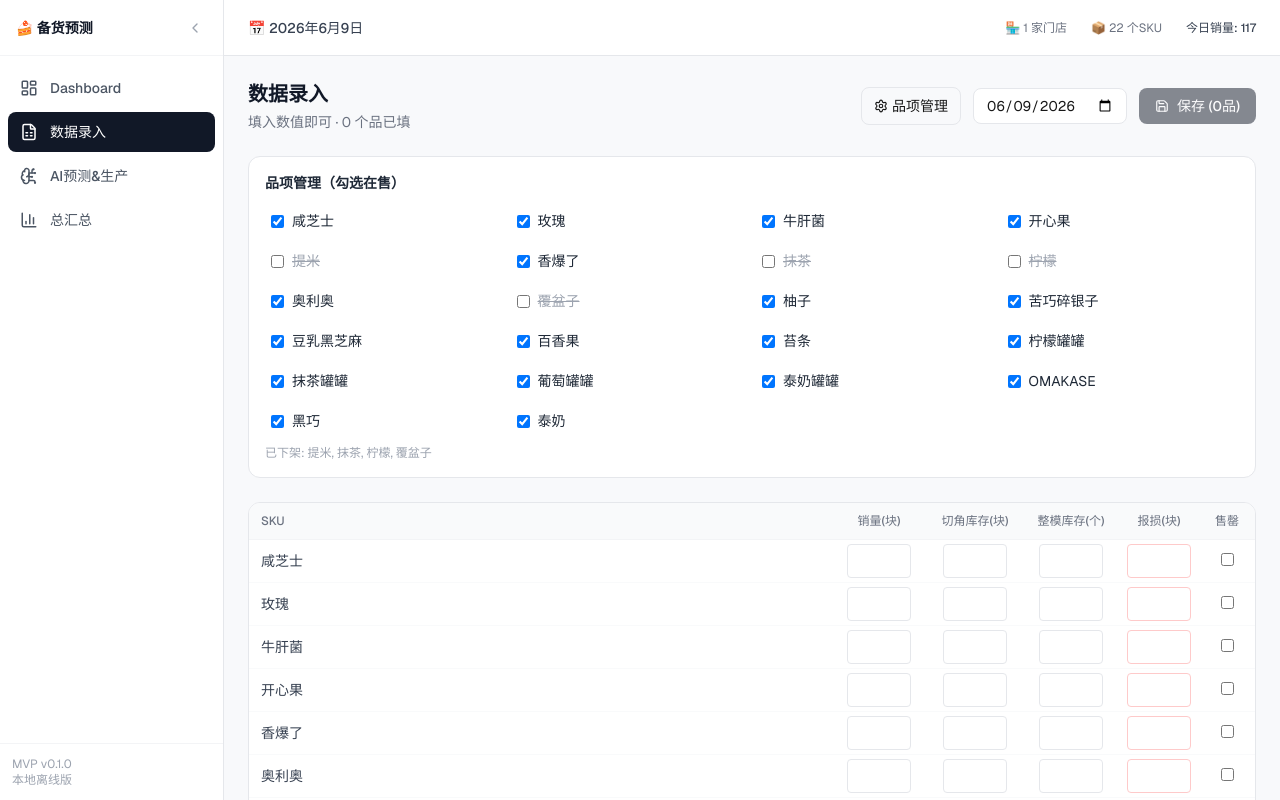
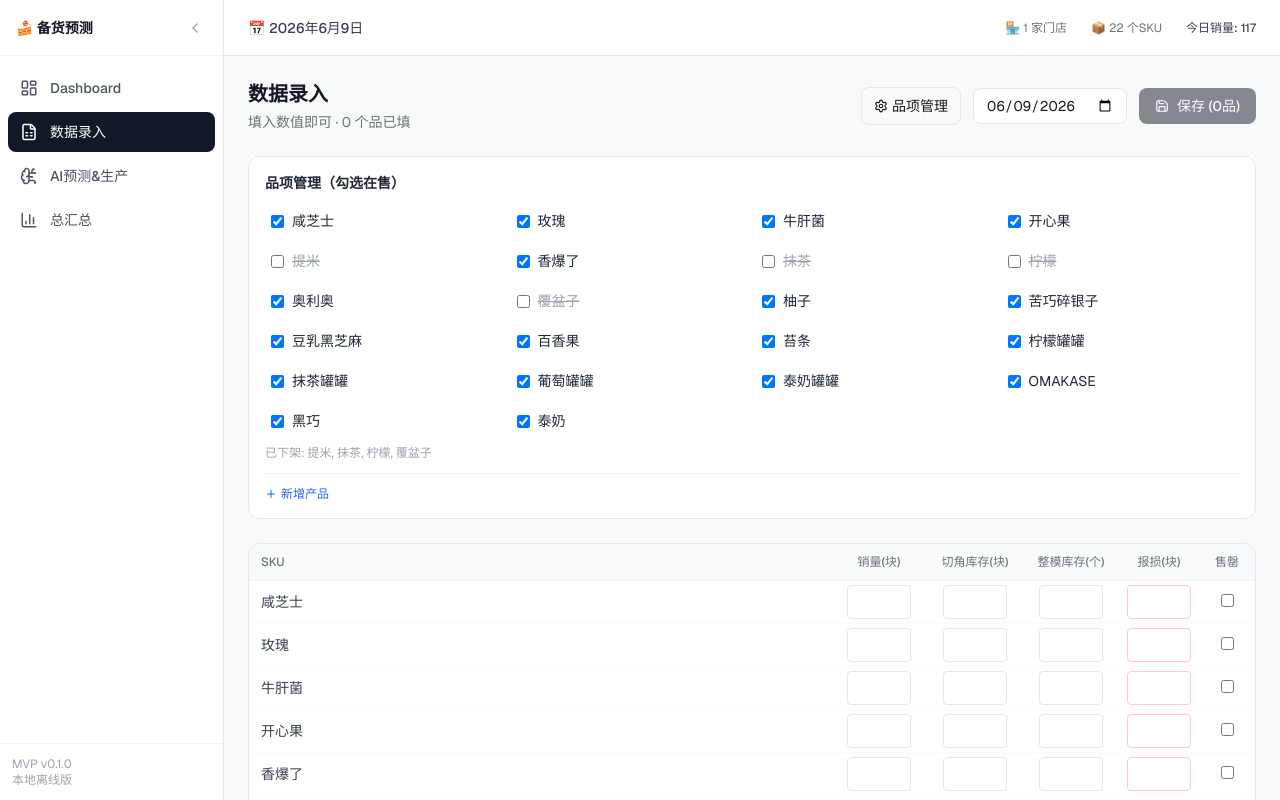
Before and after one commit to xuy95-jpg/inventory-forecast, a Next.js app: page /data-entry in a window 1280 px wide. Both pictures are taken after a click on the button "品项管理". Shown: the top 800 px of the page. Built offline with nearby package versions, Linux system fonts and the light colour scheme; no server answers.

Commit message:
品项管理新增「新增产品」表单：可添加自定义SKU+品类+保质期

```diff
--- a/src/app/data-entry/page.tsx
+++ b/src/app/data-entry/page.tsx
@@ -3,10 +3,10 @@
 import { useState, useMemo, useEffect } from 'react';
 import { useData } from '@/context/DataContext';
 import { todayStr } from '@/lib/helpers';
-import { Save, Settings } from 'lucide-react';
+import { Save, Settings, Plus, X } from 'lucide-react';
 
 export default function DataEntryPage() {
-  const { stores, skus, addSalesRecords, toggleSkuActive } = useData();
+  const { stores, skus, addSalesRecords, toggleSkuActive, addSku } = useData();
   const storeId = stores[0]?.id || 'store-001';
   const activeSkus = useMemo(() => skus.filter(s => s.active), [skus]);
   const inactiveSkus = useMemo(() => skus.filter(s => !s.active), [skus]);
@@ -14,6 +14,8 @@ export default function DataEntryPage() {
   const [date, setDate] = useState(todayStr());
   const [saved, setSaved] = useState(false);
   const [showSkuManager, setShowSkuManager] = useState(false);
+  const [newSkuForm, setNewSkuForm] = useState(false);
+  const [newSku, setNewSku] = useState({ name: '', category: '6寸巴斯克', shelfLife: 5, unit: '个' });
 
   // Auto-populate: every active SKU gets a row
   const [rows, setRows] = useState<Record<string, { sales: string; cut: string; whole: string; wastage: string; soldOut: boolean }>>({});
@@ -92,6 +94,40 @@ export default function DataEntryPage() {
           {inactiveSkus.length > 0 && (
             <div className="mt-2 text-xs text-gray-400">已下架: {inactiveSkus.map(s => s.name).join(', ')}</div>
           )}
+
+          {/* 新增产品 */}
+          <div className="mt-3 pt-3 border-t border-gray-100">
+            {!newSkuForm ? (
+              <button onClick={() => setNewSkuForm(true)} className="flex items-center gap-1 text-xs text-blue-600 hover:text-blue-700">
+                <Plus size={12} /> 新增产品
+              </button>
+            ) : (
+              <div className="flex items-center gap-2 flex-wrap">
+                <input type="text" placeholder="产品名" value={newSku.name} onChange={e => setNewSku({...newSku, name: e.target.value})}
+                  className="px-2 py-1 border border-gray-200 rounded text-xs w-32" />
+                <select value={newSku.category} onChange={e => setNewSku({...newSku, category: e.target.value})}
+                  className="px-2 py-1 border border-gray-200 rounded text-xs">
+                  <option value="6寸巴斯克">6寸巴斯克</option>
+                  <option value="罐罐">罐罐</option>
+                  <option value="4寸巴斯克">4寸巴斯克</option>
+                  <option value="OMAKASE">OMAKASE</option>
+                  <option value="其他">其他</option>
+                </select>
+                <input type="number" min={1} max={10} value={newSku.shelfLife} onChange={e => setNewSku({...newSku, shelfLife: parseInt(e.target.value)||5})}
+                  className="px-2 py-1 border border-gray-200 rounded text-xs w-14" placeholder="天数" />
+                <select value={newSku.unit} onChange={e => setNewSku({...newSku, unit: e.target.value})}
+                  className="px-2 py-1 border border-gray-200 rounded text-xs">
+                  <option value="个">个</option>
+                  <option value="罐">罐</option>
+                  <option value="份">份</option>
+                </select>
+                <button onClick={() => {
+                  if (newSku.name.trim()) { addSku({...newSku, active: true}); setNewSku({name:'',category:'6寸巴斯克',shelfLife:5,unit:'个'}); setNewSkuForm(false); }
+                }} className="px-2 py-1 bg-blue-600 text-white text-xs rounded hover:bg-blue-700">添加</button>
+                <button onClick={() => setNewSkuForm(false)} className="p-1 text-gray-400 hover:text-gray-600"><X size={14}/></button>
+              </div>
+            )}
+          </div>
         </div>
       )}
 
--- a/src/context/DataContext.tsx
+++ b/src/context/DataContext.tsx
@@ -25,6 +25,7 @@ interface DataContextType {
   saveProductionPlan: (plan: Omit<ProductionPlan, 'id'>) => void;
   savePredictionRecords: (records: Omit<PredictionRecord, 'id'>[]) => void;
   toggleSkuActive: (skuId: string) => void;
+  addSku: (sku: Omit<Sku, 'id'>) => void;
   addHoliday: (holiday: Holiday) => void;
   deleteHoliday: (date: string) => void;
   getSkuById: (id: string) => Sku | undefined;
@@ -135,13 +136,19 @@ export function DataProvider({ children }: { children: ReactNode }) {
     setSkus(prev => prev.map(s => s.id === skuId ? { ...s, active: !s.active } : s));
   }, []);
 
+  const addSku = useCallback((sku: Omit<Sku, 'id'>) => {
+    const id = 'sku-custom-' + Date.now();
+    const newSku: Sku = { ...sku, id };
+    setSkus(prev => [...prev, newSku]);
+  }, []);
+
   const addHoliday = useCallback((h: Holiday) => setHolidays(prev => [...prev.filter(x => x.date !== h.date), h]), []);
   const deleteHoliday = useCallback((date: string) => setHolidays(prev => prev.filter(h => h.date !== date)), []);
   const getSkuById = useCallback((id: string) => skus.find(s => s.id === id), [skus]);
   const getStoreById = useCallback((id: string) => stores.find(s => s.id === id), [stores]);
 
   return (
-    <DataContext.Provider value={{ skus, stores, salesRecords, inventoryBatches, productionPlans, predictionRecords, holidays, initialized, addSalesRecords, addInventoryBatch, updateInventoryBatch, saveProductionPlan, savePredictionRecords, toggleSkuActive, addHoliday, deleteHoliday, getSkuById, getStoreById }}>
+    <DataContext.Provider value={{ skus, stores, salesRecords, inventoryBatches, productionPlans, predictionRecords, holidays, initialized, addSalesRecords, addInventoryBatch, updateInventoryBatch, saveProductionPlan, savePredictionRecords, toggleSkuActive, addSku, addHoliday, deleteHoliday, getSkuById, getStoreById }}>
       {children}
     </DataContext.Provider>
   );
```
